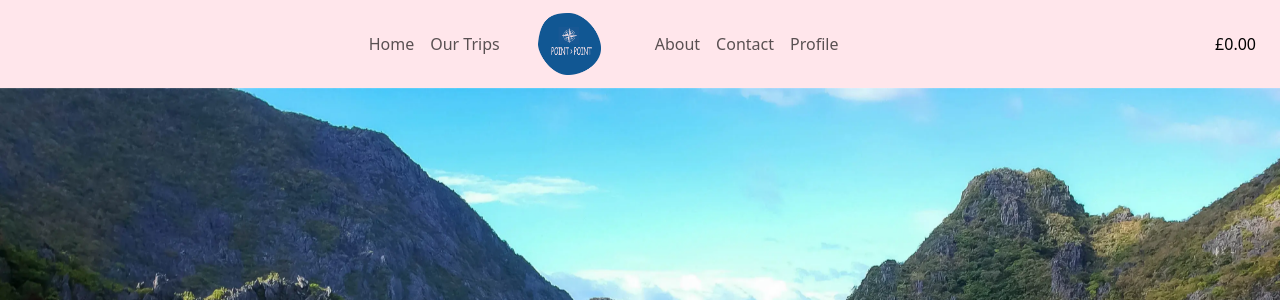
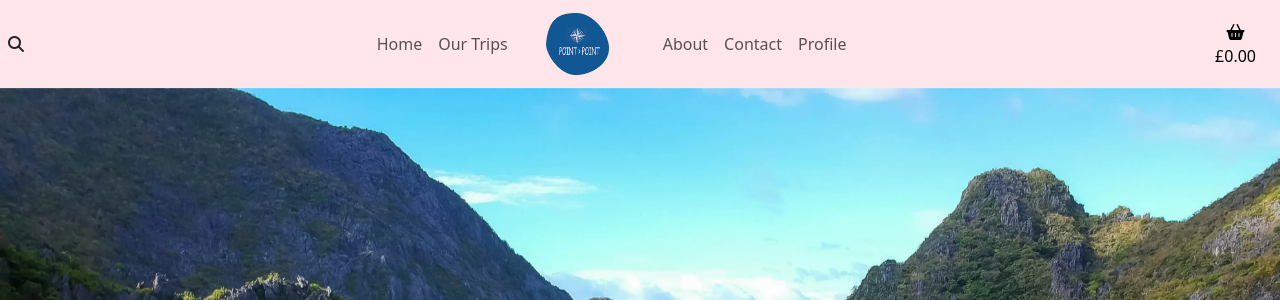
Before and after one commit to JJBR13/Justin-Brown-Milestone-Project4, a Django app: page / in a window 1280 px wide. Shown: the top 300 px of the page. Run offline with Django 3.2, Linux system fonts and the light colour scheme; some libraries are stand-ins or nearby versions.

Commit message:
Fixed font awsome issue & Css path issue

```diff
--- a/home/templates/home/index.html
+++ b/home/templates/home/index.html
@@ -2,7 +2,7 @@
 {% load static %}
 
 {% block extra_css %}
-  <link rel="stylesheet" href="{% static 'css/home.css' %}">
+  <link rel="stylesheet" href="{% static 'home/css/home.css' %}">
 {% endblock %}
 
 {% block page_header %}
--- a/templates/base.html
+++ b/templates/base.html
@@ -46,7 +46,7 @@
     <nav class="navbar navbar-expand-lg px-2 header-design">
       <!-- search btn -->
       <a id="search-btn" onclick="searchBlock()">
-        <i class="fa-sharp fa-light fa-magnifying-glass"></i>
+        <i class="fa-solid fa-magnifying-glass"></i>
       </a>
 
       <div class="container justify-content-center">
@@ -110,7 +110,7 @@
       <li class="list-inline-item d-flex justify-content-end px-3">
         <a class="{% if grand_total %}text-info font-weight-bold{% else %}text-black{% endif %} nav-link" href="">
           <div class="text-center">
-            <div><i class="fa-light fa-basket-shopping"></i></i></div>
+            <div><i class="fa-solid fa-basket-shopping"></i></div>
             <p class="my-0">
               {% if grand_total %}
               £{{ grand_total|floatformat:2 }}
```
Also changed, not shown: home/static/home/css/home.css (renamed from home/static/css/home.css).
